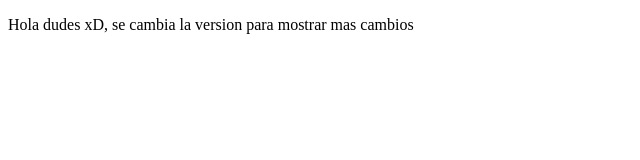
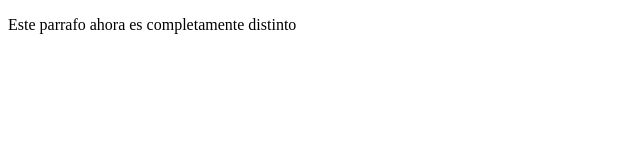
Before and after one commit to Ernestve/platziDemo, a plain HTML site: page index.html in a window 1280 px wide. Shown: the whole page, without its empty margins (0-640 px from the left). Drawn offline with Linux system fonts and the light colour scheme.

Commit message:
Se cambio el parrafo en index

```diff
--- a/index.html
+++ b/index.html
@@ -7,6 +7,6 @@
     <title>Demo github</title>
 </head>
 <body>
-    <p>Hola dudes xD, se cambia la version para mostrar mas cambios</p>
+    <p>Este parrafo ahora es completamente distinto</p>
 </body>
 </html>
```
